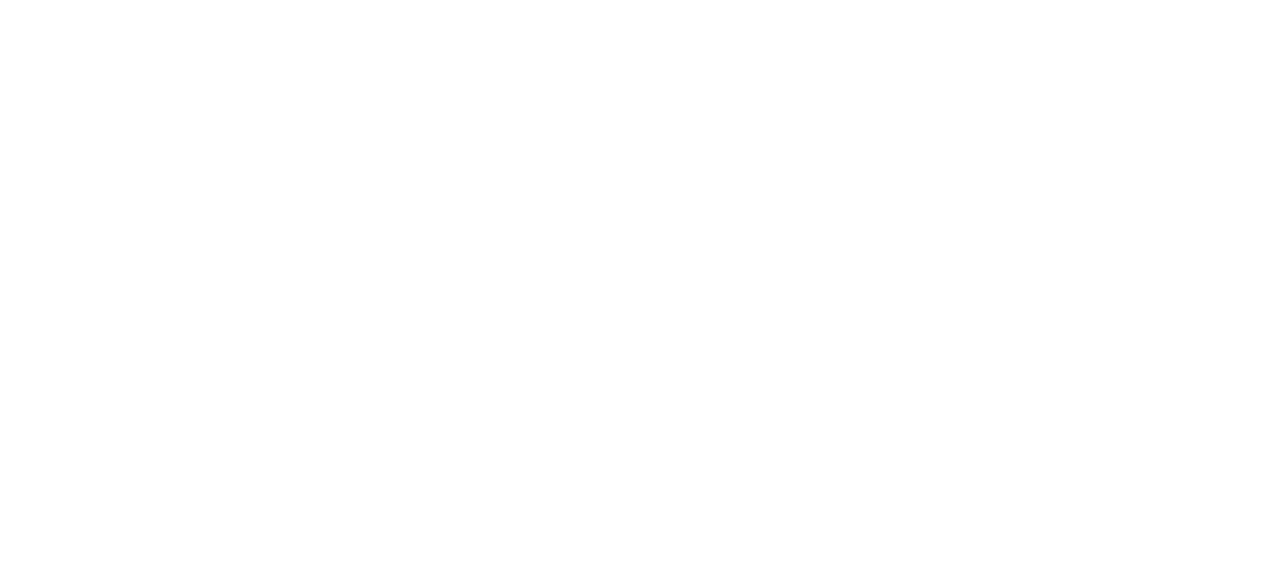
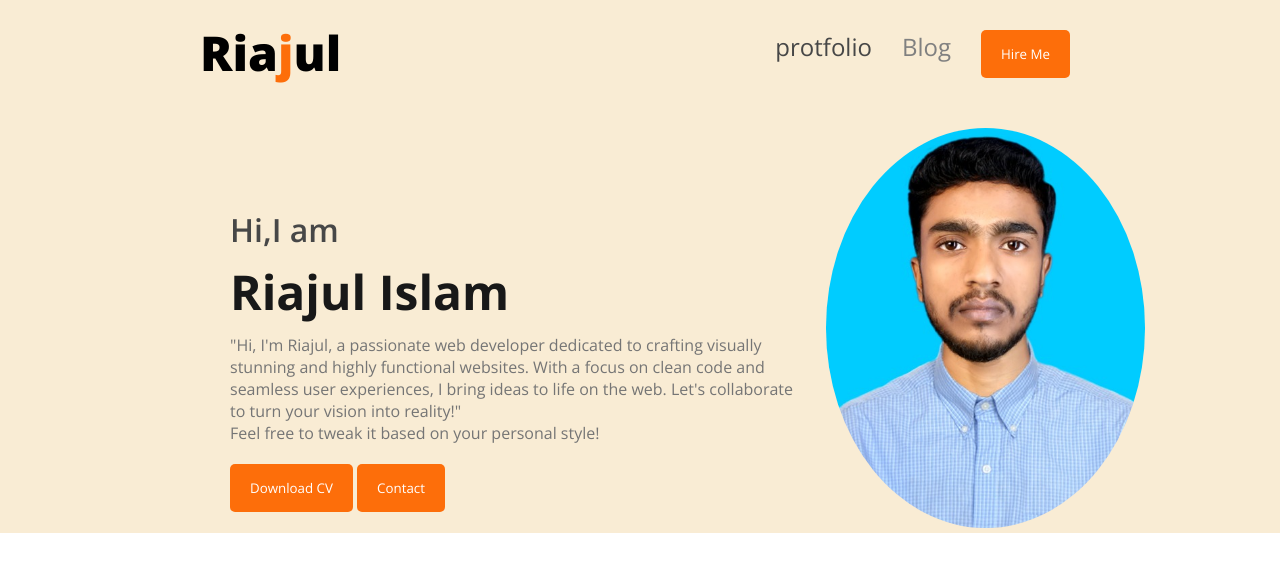
Before and after one commit to rjriajul1/This-is-my-protfolio, a plain HTML site: page index.html in a window 1280 px wide. Drawn offline with nearby package versions, Linux system fonts and the light colour scheme.

Commit message:
added a new file

```diff
--- a/index.html
+++ b/index.html
@@ -3,9 +3,50 @@
 <head>
     <meta charset="UTF-8">
     <meta name="viewport" content="width=device-width, initial-scale=1.0">
-    <title>This is my protfolio website</title>
+    <title>My protfolio</title>
+    <link rel="stylesheet" href="style/style.css">
+
 </head>
 <body>
+     <header class="header">
+        <nav class="headr-container">
+            <h2 class="header-title">Ria<span class="letter-style">j</span>ul</h2>
+            <ul>
+                <li><a class="bark-2" href="">protfolio</a></li>
+                <li><a class="dark-2" href="">Blog</a></li>
+                <li><a href=""><button class="btn-primary">Hire Me</button></a></li>
+            </ul>
+        </nav>
 
+        <section class="banner">
+
+            <div class="banner-content">
+
+                <h3 class="banner-greeting bark-2">Hi,I am</h3>
+                <h1 class="banner-title dark-1">Riajul Islam</h1>
+                <p class="banner-discription dark-3">"Hi, I'm Riajul, a passionate web developer dedicated to crafting visually stunning and highly functional websites. With a focus on clean code and seamless user experiences, I bring ideas to life on the web. Let's collaborate to turn your vision into reality!" <br>
+               Feel free to tweak it based on your personal style!</p>
+
+            <div class="banner-btn">
+                <button class="btn-primary">Download CV</button>
+                <button class="btn-primary">Contact</button>
+
+            </div>
+
+
+
+            </div>
+
+           <div class="banner-profile">
+
+            <img  src="images/riajul.jpg" alt="">
+
+           </div>
+
+
+
+
+        </section>
+     </header>
 </body>
 </html>
--- /dev/null
+++ b/style/style.css
@@ -0,0 +1,168 @@
+@import url('https://fonts.googleapis.com/css2?family=Open+Sans:ital,wght@0,300..800;1,300..800&display=swap');
+
+
+
+*{
+    margin: 0;
+    padding: 0;
+    /* box-sizing: border-box; */
+    font-family: "Open Sans", serif;
+
+
+}
+/*
+body{
+    max-width: 90%;
+    margin: 0 auto;
+} */
+
+
+
+/* shared style start */
+
+.btn-primary{
+       background-color: #FD6E0A;
+       border: none;
+       border-radius: 5px;
+       padding: 15px 20px;
+       color: white;
+}
+
+.bark-2{
+    color: #474747;
+}
+.dark-1{
+    color: #181818;
+}
+.dark-3{
+    color: #757575;
+}
+
+
+
+
+
+/* header styel start here */
+
+.header{
+    /* margin: 0 auto; */
+   background-color: rgba(245, 222, 179, 0.568);
+}
+
+.headr-container{
+    display: flex;
+    justify-content: space-between;
+    padding: 20px 200px;
+    gap: 20px;
+}
+ul{
+    display: flex;
+    gap: 10px;
+}
+ul li{
+    list-style-type: none;
+    padding: 10px;
+}
+li a{
+    text-decoration: none;
+    color: gray;
+    font-size: 1.5em ;
+}
+
+.header-title{
+    font-size: 3em;
+    font-weight: 800;
+
+
+}
+
+.letter-style{
+    color: #FD6E0A;
+}
+
+.banner{
+
+    display: flex;
+    justify-content: space-between;
+    margin: 20px 35px 0 230px;
+
+
+
+}
+
+.banner-content{
+    max-width: 580px;
+}
+
+.banner-greeting{
+    font-size: 2em;
+    font-weight: 600;
+    margin: 80px 0 8px 0 ;
+
+}
+.banner-title{
+    font-size: 3em;
+    font-weight: 700;
+    margin-bottom: 10px;
+
+
+}
+.banner-description{
+    font-size: 1em;
+    text-align: justify;
+
+
+
+}
+.banner-profile img{
+    max-width: 584px;
+    max-height: 400px;
+    border-radius: 50%;
+    margin-right: 100px;
+
+
+
+}
+.banner-btn{
+    margin-top: 20px;
+}
+
+
+/* header style end here */
+
+
+ /* for small device  */
+
+ @media screen and (max-width:576px) {
+      .headr-container,ul,.banner{
+        flex-direction: column;
+      }
+      .header{
+        width: 100%;
+    }
+      .headr-container, .banner{
+        margin: 0;
+
+      }
+      .banner-content{
+       padding: 10px;
+    }
+    .banner-profile img{
+        width: 100%;
+        /* height: 100%; */
+        border-radius: 50%;
+        margin-top: 20px;
+
+
+
+    }
+    .banner-greeting{
+        margin: 30px ;
+
+
+    }
+    .banner-profile{
+        margin: 0 auto;
+        width: 60%;
+    }
+ }
```
Also changed, not shown: images/developer.png (added), images/hardy.png (added), images/header_bg.png (added), images/icons/facebook.png (added), images/icons/insta.png (added), images/icons/js.png (added), images/icons/mongo.png (added), images/icons/nodejs.png (added), images/icons/react.png (added), images/icons/twitter.png (added), images/riajul.jpg (added).
